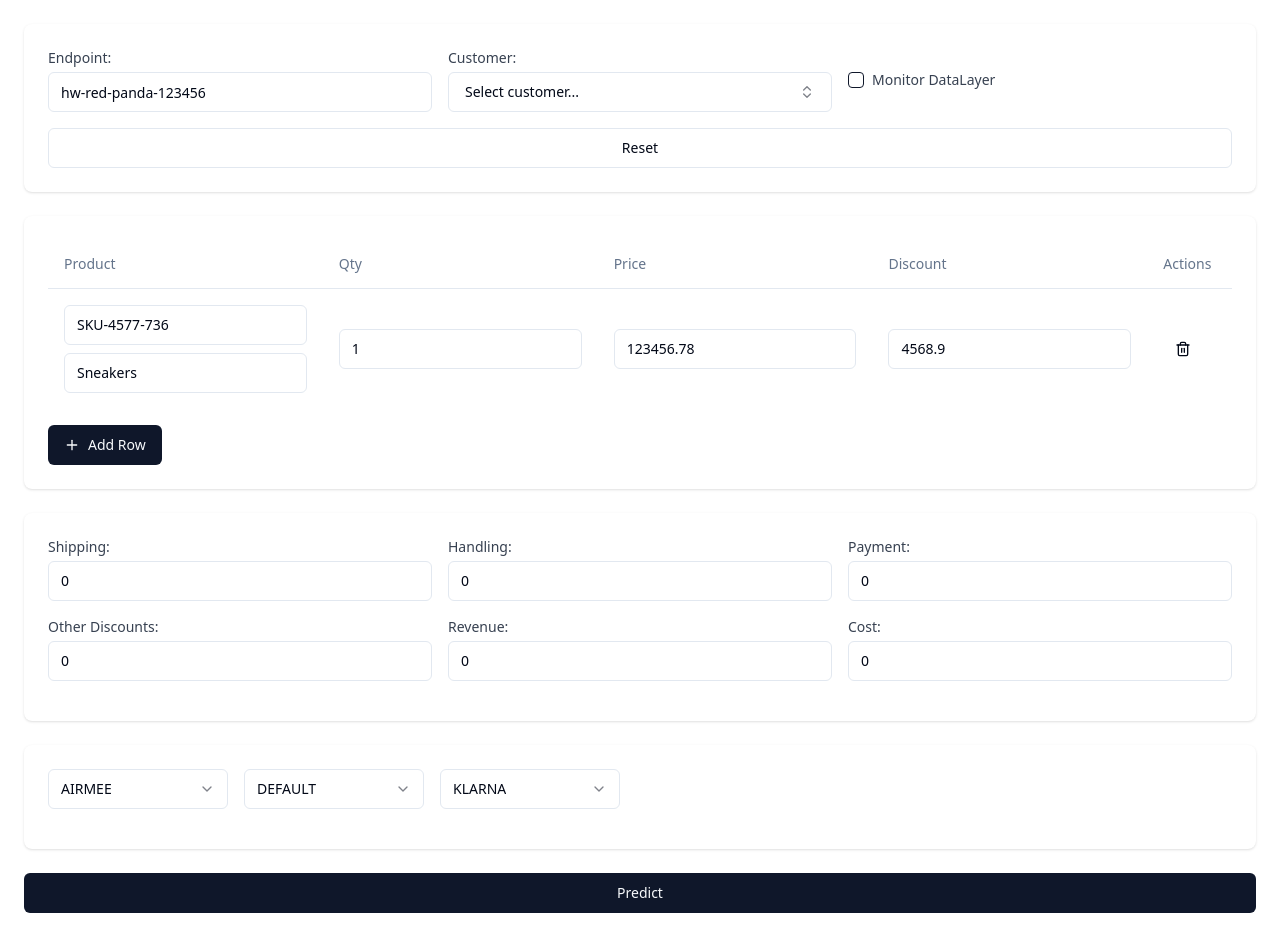
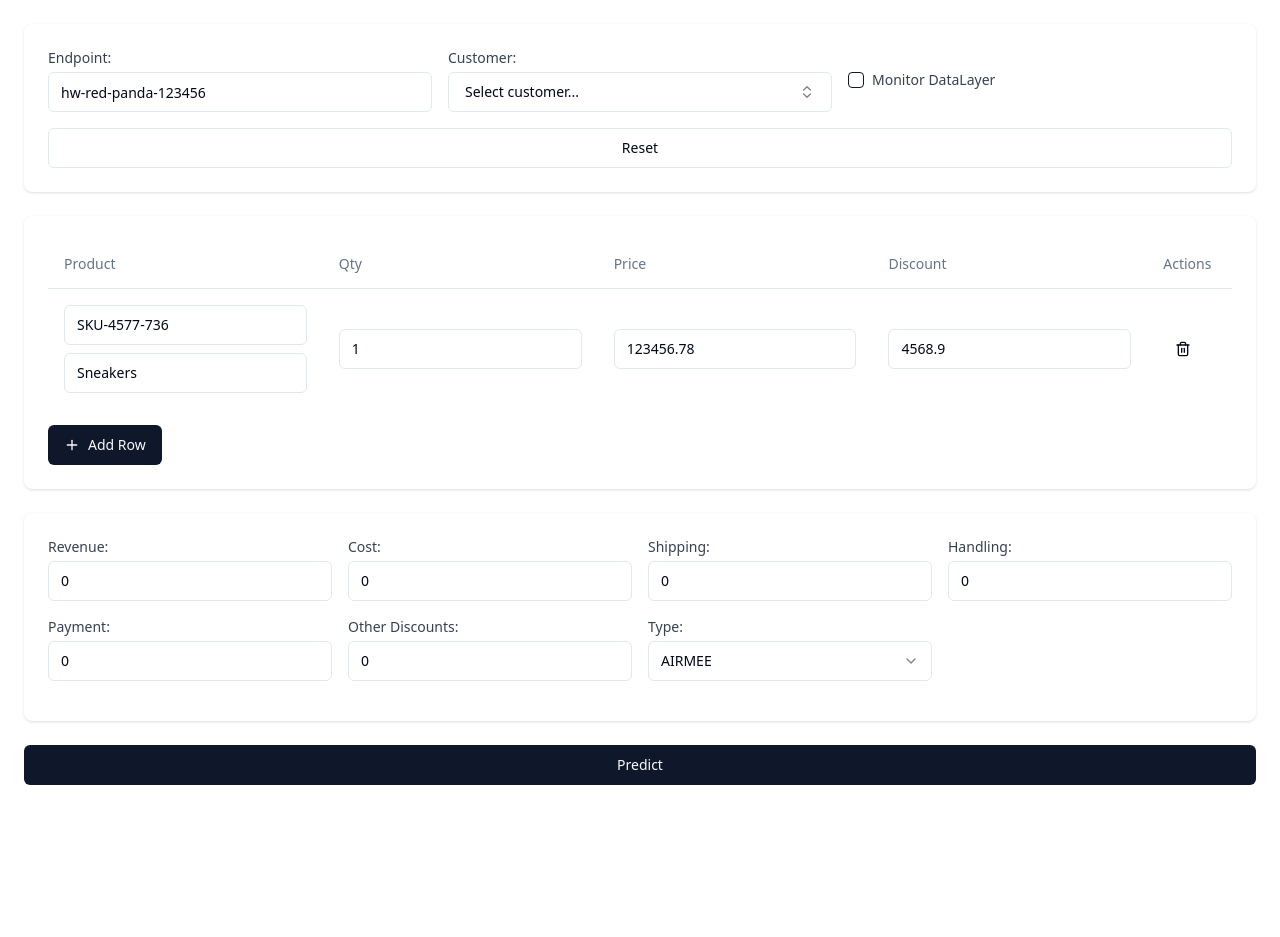
Before and after one commit to GPT-Engineer-App/friendly-interface-builder, a React (Vite) app: page / in a window 1280 px wide. After the commit the page ends 809 px from the top, so only its background shows below. Built offline with nearby package versions, Linux system fonts and the light colour scheme.

Commit message:
Update layout of bottom fields to match design

```diff
--- a/src/pages/Index.jsx
+++ b/src/pages/Index.jsx
@@ -177,34 +177,44 @@ const Index = () => {
       </div>
 
       <div className="bg-white p-6 rounded-lg shadow">
-        <div className="grid grid-cols-2 md:grid-cols-3 gap-4 mb-4">
-          {["Shipping", "Handling", "Payment", "Other Discounts", "Revenue", "Cost"].map((label) => (
-            <div key={label}>
-              <label htmlFor={label.toLowerCase()} className="block text-sm font-medium text-gray-700 mb-1">{label}:</label>
-              <Input
-                id={label.toLowerCase()}
-                type="number"
-                defaultValue={0}
-                step="0.01"
-                className="w-full"
-              />
-            </div>
-          ))}
-        </div>
-      </div>
-
-      <div className="bg-white p-6 rounded-lg shadow">
-        <div className="flex flex-wrap gap-4 mb-4">
-          {["AIRMEE", "DEFAULT", "KLARNA"].map((type) => (
-            <Select key={type}>
-              <SelectTrigger className="w-[180px]">
-                <SelectValue placeholder={type} />
+        <div className="grid grid-cols-4 gap-4 mb-4">
+          <div className="col-span-4 md:col-span-1">
+            <label className="block text-sm font-medium text-gray-700 mb-1">Revenue:</label>
+            <Input type="number" defaultValue={0} step="0.01" className="w-full" />
+          </div>
+          <div className="col-span-4 md:col-span-1">
+            <label className="block text-sm font-medium text-gray-700 mb-1">Cost:</label>
+            <Input type="number" defaultValue={0} step="0.01" className="w-full" />
+          </div>
+          <div className="col-span-4 md:col-span-1">
+            <label className="block text-sm font-medium text-gray-700 mb-1">Shipping:</label>
+            <Input type="number" defaultValue={0} step="0.01" className="w-full" />
+          </div>
+          <div className="col-span-4 md:col-span-1">
+            <label className="block text-sm font-medium text-gray-700 mb-1">Handling:</label>
+            <Input type="number" defaultValue={0} step="0.01" className="w-full" />
+          </div>
+          <div className="col-span-4 md:col-span-1">
+            <label className="block text-sm font-medium text-gray-700 mb-1">Payment:</label>
+            <Input type="number" defaultValue={0} step="0.01" className="w-full" />
+          </div>
+          <div className="col-span-4 md:col-span-1">
+            <label className="block text-sm font-medium text-gray-700 mb-1">Other Discounts:</label>
+            <Input type="number" defaultValue={0} step="0.01" className="w-full" />
+          </div>
+          <div className="col-span-4 md:col-span-1">
+            <label className="block text-sm font-medium text-gray-700 mb-1">Type:</label>
+            <Select>
+              <SelectTrigger className="w-full">
+                <SelectValue placeholder="AIRMEE" />
               </SelectTrigger>
               <SelectContent>
-                <SelectItem value={type.toLowerCase()}>{type}</SelectItem>
+                <SelectItem value="airmee">AIRMEE</SelectItem>
+                <SelectItem value="default">DEFAULT</SelectItem>
+                <SelectItem value="klarna">KLARNA</SelectItem>
               </SelectContent>
             </Select>
-          ))}
+          </div>
         </div>
       </div>
 
```
